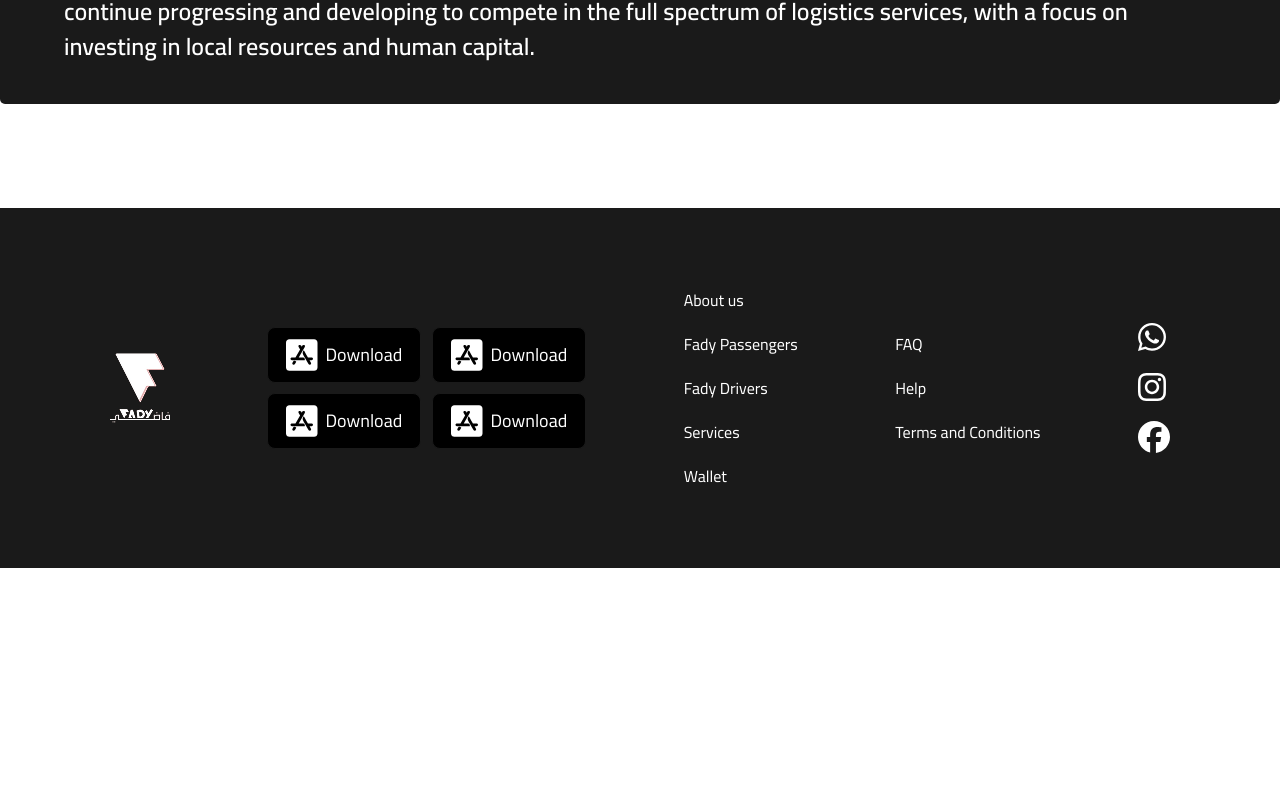
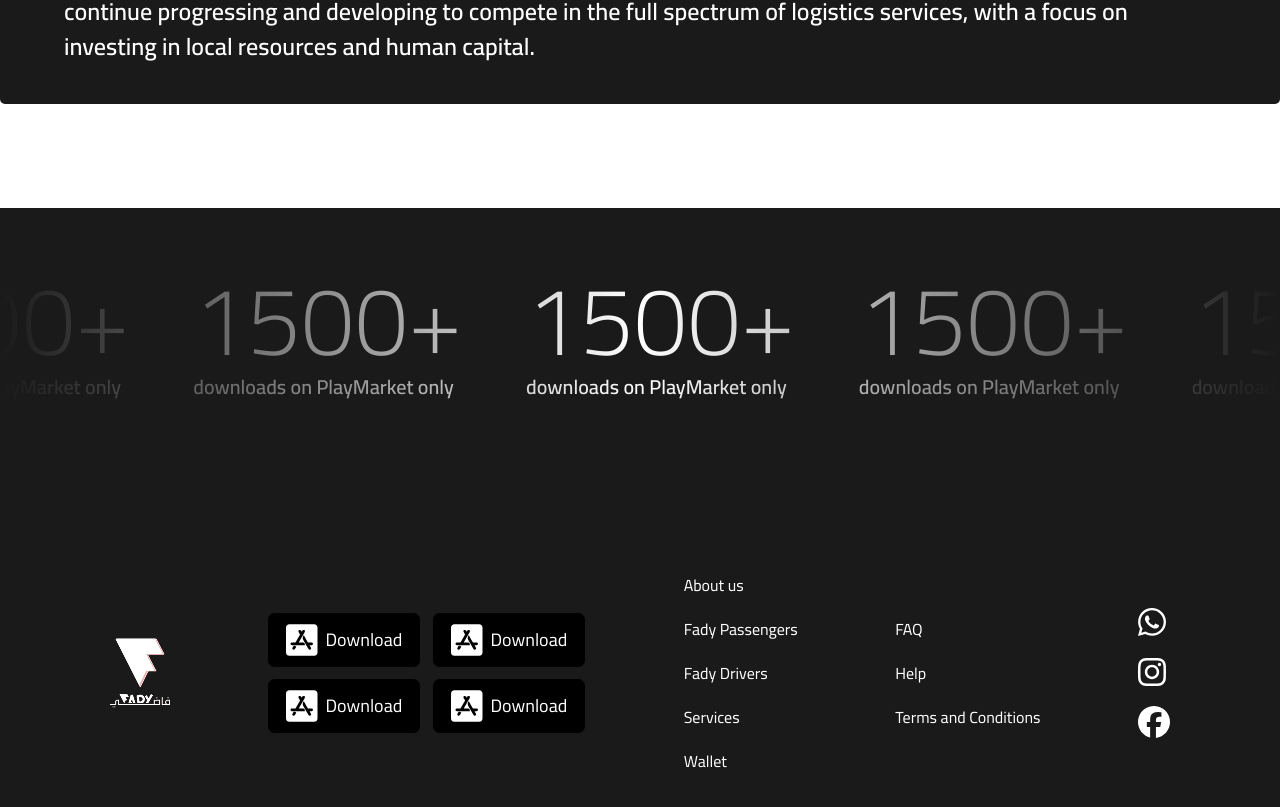
Before and after one commit to lulzshadowwalker/fady, a Next.js app: page / in a window 1280 px wide. Shown: the part 1065-1872 px from the top of the page. Before the commit the page ends 1633 px from the top, so only its background shows below. Built offline with nearby package versions, Linux system fonts and the light colour scheme; no server answers; a web font is replaced by a local one.

Commit message:
Added stats section to the home page

```diff
--- a/package.json
+++ b/package.json
@@ -20,6 +20,7 @@
     "posthog-node": "^4.12.0",
     "react": "^19.0.0",
     "react-dom": "^19.0.0",
+    "react-fast-marquee": "^1.6.5",
     "tailwind-merge": "^3.2.0"
   },
   "devDependencies": {
--- /dev/null
+++ b/src/app/(home)/components/stats/index.tsx
@@ -0,0 +1,24 @@
+"use client";
+
+import Marquee from "react-fast-marquee";
+
+export function Stats() {
+  return (
+    <section>
+      <h2 className="sr-only">Stats</h2>
+
+      <Marquee
+        autoFill
+        speed={30}
+        className="py-24 [mask-image:linear-gradient(to_right,transparent,black,transparent)]"
+      >
+        {Array(15).fill(0).map((_, index) => (
+          <div key={index} className="mx-8">
+            <span className="text-8xl leading-8 font-light">1500+</span>
+            <p className="text-xl leading-5 font-semibold mt-4">downloads on PlayMarket only</p>
+          </div>
+        ))}
+      </Marquee>
+    </section>
+  )
+}
--- a/src/app/(home)/page.tsx
+++ b/src/app/(home)/page.tsx
@@ -1,14 +1,17 @@
 import { Hero } from "./components/hero";
 import { InfoCard } from "./components/info-card";
+import { Stats } from "./components/stats";
 
 export default function Home() {
   return (
     <main>
       <Hero />
+      <div className="max-w-7xl h-[2px] bg-base-content-300/60 mt-12 mb-24 mx-auto rounded-md" />
+      <InfoCard />
 
-      <div className="max-w-7xl mx-4 h-[2px] bg-base-content-300/60 mt-12 mb-24 mx-auto rounded-md" />
-
-      <InfoCard />
+      <div className="bg-secondary text-secondary-content">
+        <Stats />
+      </div>
     </main>
   );
 }
--- a/src/app/globals.css
+++ b/src/app/globals.css
@@ -27,6 +27,8 @@
   --color-primary-content-900: oklch(65.004% 0 none);
   --color-primary-content-950: oklch(60.325% 0 none);
 
+  /*  NOTE: --color-secondary is currently using the 600 shade instead of the 500 shade.*/
+  /*  Keep in mind that the color from the brand is 500 not 600. */
   --color-secondary: oklch(21.779% 0 none);
   --color-secondary-50: oklch(65.996% 0 none);
   --color-secondary-100: oklch(62.675% 0 none);
@@ -361,8 +363,8 @@
     position: absolute;
     width: 100%;
     transform: scaleX(0);
-    height: 1px;
-    bottom: 0;
+    height: 3px;
+    bottom: -4px;
     left: 0;
     background-color: var(--color-base-content);
     border-radius: 12px;
@@ -374,4 +376,8 @@
     transform: scaleX(1);
     transform-origin: bottom left;
   }
+
+  .animate-underline:has(.animate-underline-secondary-content) ::after {
+    background-color: var(--color-secondary-content);
+  }
 }
--- a/src/shared/footer/index.tsx
+++ b/src/shared/footer/index.tsx
@@ -32,18 +32,18 @@ export function Footer() {
           </button>
         </div>
 
-        <ul className="space-y-5">
-          <li>About us</li>
-          <li>Fady Passengers</li>
-          <li>Fady Drivers</li>
-          <li>Services</li>
-          <li>Wallet</li>
+        <ul className="flex items-start flex-col gap-5">
+          <li className="animate-underline animate-underline-secondary-content">About us</li>
+          <li className="animate-underline animate-underline-secondary-content">Fady Passengers</li>
+          <li className="animate-underline animate-underline-secondary-content">Fady Drivers</li>
+          <li className="animate-underline animate-underline-secondary-content">Services</li>
+          <li className="animate-underline animate-underline-secondary-content">Wallet</li>
         </ul>
 
-        <ul className="space-y-5">
-          <li>FAQ</li>
-          <li>Help</li>
-          <li>Terms and Conditions</li>
+        <ul className="flex flex-col gap-5 items-start">
+          <li className="animate-underline animate-underline-secondary-content">FAQ</li>
+          <li className="animate-underline animate-underline-secondary-content">Help</li>
+          <li className="animate-underline animate-underline-secondary-content">Terms and Conditions</li>
         </ul>
 
         <ul className="space-y-4">
```
Also changed, not shown: 1 other file (tests, documents, lock files or other folders).
